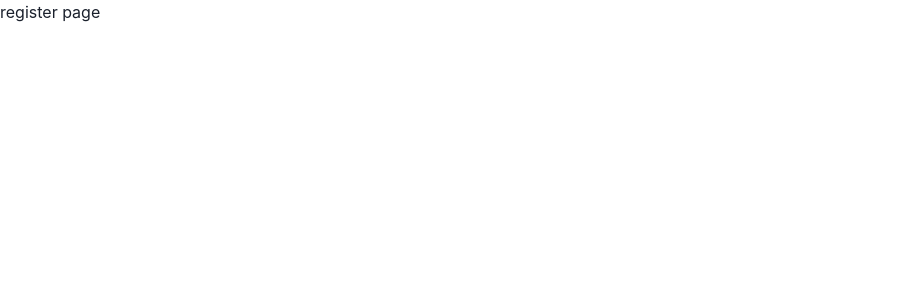
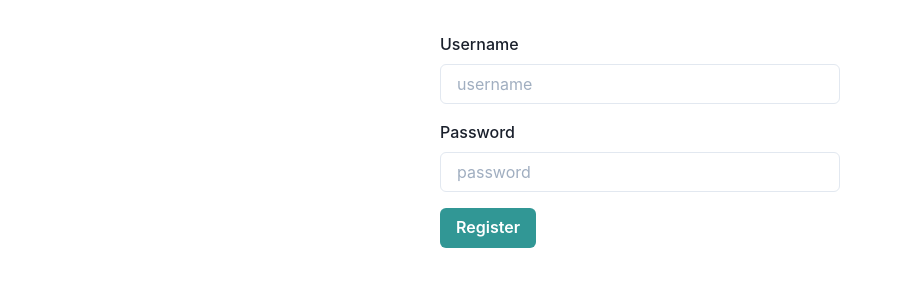
Before and after one commit to Vadim-Barabanov/lireddit, a Next.js app in the folder web/: page /register in a window 1280 px wide. Shown: the top 300 px of the page, without its empty margins (0-902 px from the left). Built offline with nearby package versions, Linux system fonts and the light colour scheme.

Commit message:
Register form control & wrapper

```diff
--- a/web/package.json
+++ b/web/package.json
@@ -11,6 +11,7 @@
     "@chakra-ui/react": "^1.0.0",
     "@emotion/react": "^11.0.0",
     "@emotion/styled": "^11.0.0",
+    "formik": "^2.2.6",
     "framer-motion": "^2.9.4",
     "next": "latest",
     "react": "^17.0.1",
--- /dev/null
+++ b/web/src/components/InputField.tsx
@@ -0,0 +1,31 @@
+import {
+    FormControl,
+    FormLabel,
+    Input,
+    FormErrorMessage,
+} from '@chakra-ui/react'
+import { useField } from 'formik'
+import React, { InputHTMLAttributes } from 'react'
+
+type InputFieldProps = InputHTMLAttributes<HTMLInputElement> & {
+    label: string
+    name: string
+}
+
+const InputField: React.FC<InputFieldProps> = ({
+    label,
+    size: _,
+    ...props
+}) => {
+    const [field, { error, touched }] = useField(props)
+
+    return (
+        <FormControl isInvalid={!!error && touched}>
+            <FormLabel htmlFor={field.name}>{label}</FormLabel>
+            <Input {...field} {...props} id={field.name} />
+            {error ? <FormErrorMessage>{error}</FormErrorMessage> : null}
+        </FormControl>
+    )
+}
+
+export default InputField
--- /dev/null
+++ b/web/src/components/Wrapper.tsx
@@ -0,0 +1,20 @@
+import { Box } from '@chakra-ui/layout'
+import React from 'react'
+
+interface WrapperProps {
+    variant?: 'small' | 'regular'
+}
+
+const Wrapper: React.FC<WrapperProps> = ({ children, variant = 'regular' }) => {
+    return (
+        <Box
+            mt={8}
+            mx="auto"
+            maxW={variant === 'regular' ? '800px' : '400px'}
+            w="100%">
+            {children}
+        </Box>
+    )
+}
+
+export default Wrapper
--- a/web/src/pages/register.tsx
+++ b/web/src/pages/register.tsx
@@ -1,9 +1,53 @@
+import { Box, Button } from '@chakra-ui/react'
+import { Form, Formik } from 'formik'
 import React from 'react'
+import InputField from '../components/InputField'
+import Wrapper from '../components/Wrapper'
 
-interface registerProps {}
+interface RegisterProps {}
 
-const Register: React.FC<registerProps> = ({}) => {
-    return <div>register page</div>
+type Values = {
+    username: string
+    password: string
+}
+
+const Register: React.FC<RegisterProps> = ({}) => {
+    const submit = (values: Values) => {
+        console.log(values)
+    }
+
+    return (
+        <Wrapper variant="small">
+            <Formik
+                initialValues={{ username: '', password: '' }}
+                onSubmit={submit}>
+                {({ isSubmitting }) => (
+                    <Form>
+                        <InputField
+                            name="username"
+                            placeholder="username"
+                            label="Username"
+                        />
+                        <Box mt={4}>
+                            <InputField
+                                name="password"
+                                placeholder="password"
+                                label="Password"
+                                type="password"
+                            />
+                        </Box>
+                        <Button
+                            mt={4}
+                            isLoading={isSubmitting}
+                            type="submit"
+                            colorScheme="teal">
+                            Register
+                        </Button>
+                    </Form>
+                )}
+            </Formik>
+        </Wrapper>
+    )
 }
 
 export default Register
```
Also changed, not shown: 1 other file (tests, documents, lock files or other folders).
